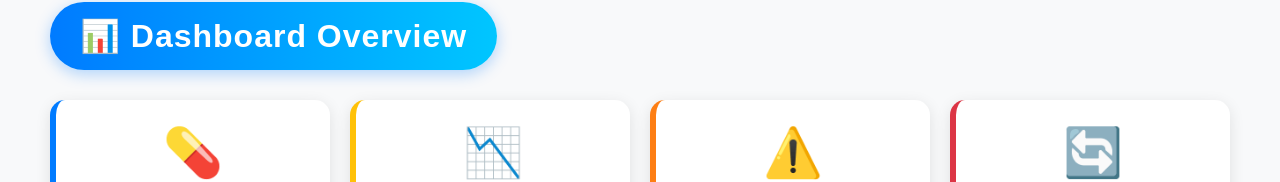
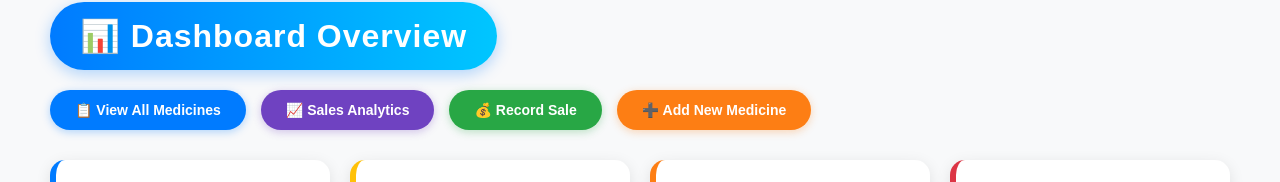
Before and after one commit to noorulhassan07/Medicine-Management-System, a React (Vite) app in the folder frontend/: page / in a window 1280 px wide. Shown: the part 129-311 px from the top of the page. Built offline with nearby package versions, Linux system fonts and the light colour scheme; no server answers.

Commit message:
Update DashboardOverview.tsx

```diff
--- a/frontend/src/pages/DashboardOverview.tsx
+++ b/frontend/src/pages/DashboardOverview.tsx
@@ -1,4 +1,5 @@
 import React, { useEffect, useState } from "react";
+import { useNavigate } from "react-router-dom"; // ADD THIS IMPORT
 
 const API_URL = import.meta.env.VITE_API_URL || "http://localhost:5000";
 
@@ -24,6 +25,7 @@ const DashboardOverview: React.FC = () => {
   const [medicines, setMedicines] = useState<Medicine[]>([]);
   const [sales, setSales] = useState<Sale[]>([]);
   const [loading, setLoading] = useState(true);
+  const navigate = useNavigate(); // ADD THIS
 
   useEffect(() => {
     fetchData();
@@ -83,7 +85,7 @@ const DashboardOverview: React.FC = () => {
     <div style={{ padding: "30px", backgroundColor: "#f8f9fa", minHeight: "100vh" }}>
       <h2
         style={{
-          marginBottom: "30px",
+          marginBottom: "20px", // Reduced margin
           fontWeight: "bold",
           fontSize: "32px",
           background: "linear-gradient(90deg, #007BFF, #00C6FF)",
@@ -98,7 +100,107 @@ const DashboardOverview: React.FC = () => {
         📊 Dashboard Overview
       </h2>
 
-      {/* Summary Cards */}
+      {/* QUICK ACTION BUTTONS - ADD THIS SECTION */}
+      <div style={{
+        display: "flex",
+        gap: "15px",
+        marginBottom: "30px",
+        flexWrap: "wrap"
+      }}>
+        <button
+          onClick={() => navigate("/dashboard")}
+          style={{
+            backgroundColor: "#007BFF",
+            color: "white",
+            border: "none",
+            padding: "12px 25px",
+            borderRadius: "25px",
+            cursor: "pointer",
+            fontWeight: "bold",
+            fontSize: "14px",
+            display: "flex",
+            alignItems: "center",
+            gap: "8px",
+            boxShadow: "0 2px 8px rgba(0, 123, 255, 0.3)",
+            transition: "all 0.3s"
+          }}
+          onMouseEnter={(e) => e.currentTarget.style.transform = "translateY(-2px)"}
+          onMouseLeave={(e) => e.currentTarget.style.transform = "translateY(0)"}
+        >
+          📋 View All Medicines
+        </button>
+
+        <button
+          onClick={() => navigate("/analytics")}
+          style={{
+            backgroundColor: "#6f42c1",
+            color: "white",
+            border: "none",
+            padding: "12px 25px",
+            borderRadius: "25px",
+            cursor: "pointer",
+            fontWeight: "bold",
+            fontSize: "14px",
+            display: "flex",
+            alignItems: "center",
+            gap: "8px",
+            boxShadow: "0 2px 8px rgba(111, 66, 193, 0.3)",
+            transition: "all 0.3s"
+          }}
+          onMouseEnter={(e) => e.currentTarget.style.transform = "translateY(-2px)"}
+          onMouseLeave={(e) => e.currentTarget.style.transform = "translateY(0)"}
+        >
+          📈 Sales Analytics
+        </button>
+
+        <button
+          onClick={() => navigate("/sales")}
+          style={{
+            backgroundColor: "#28a745",
+            color: "white",
+            border: "none",
+            padding: "12px 25px",
+            borderRadius: "25px",
+            cursor: "pointer",
+            fontWeight: "bold",
+            fontSize: "14px",
+            display: "flex",
+            alignItems: "center",
+            gap: "8px",
+            boxShadow: "0 2px 8px rgba(40, 167, 69, 0.3)",
+            transition: "all 0.3s"
+          }}
+          onMouseEnter={(e) => e.currentTarget.style.transform = "translateY(-2px)"}
+          onMouseLeave={(e) => e.currentTarget.style.transform = "translateY(0)"}
+        >
+          💰 Record Sale
+        </button>
+
+        <button
+          onClick={() => navigate("/add")}
+          style={{
+            backgroundColor: "#fd7e14",
+            color: "white",
+            border: "none",
+            padding: "12px 25px",
+            borderRadius: "25px",
+            cursor: "pointer",
+            fontWeight: "bold",
+            fontSize: "14px",
+            display: "flex",
+            alignItems: "center",
+            gap: "8px",
+            boxShadow: "0 2px 8px rgba(253, 126, 20, 0.3)",
+            transition: "all 0.3s"
+          }}
+          onMouseEnter={(e) => e.currentTarget.style.transform = "translateY(-2px)"}
+          onMouseLeave={(e) => e.currentTarget.style.transform = "translateY(0)"}
+        >
+          ➕ Add New Medicine
+        </button>
+      </div>
+
+      {/* Summary Cards - REST OF YOUR EXISTING CODE */}
       <div style={{
         display: "grid",
         gridTemplateColumns: "repeat(auto-fit, minmax(280px, 1fr))",
```
